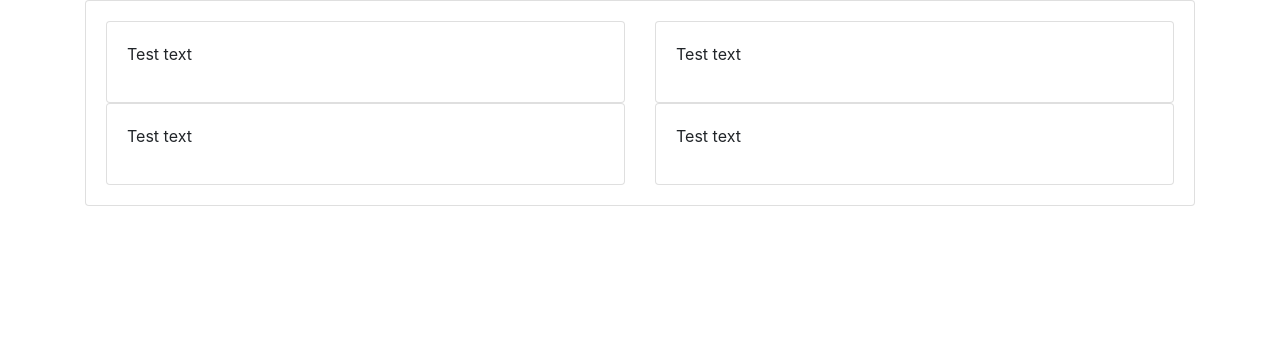
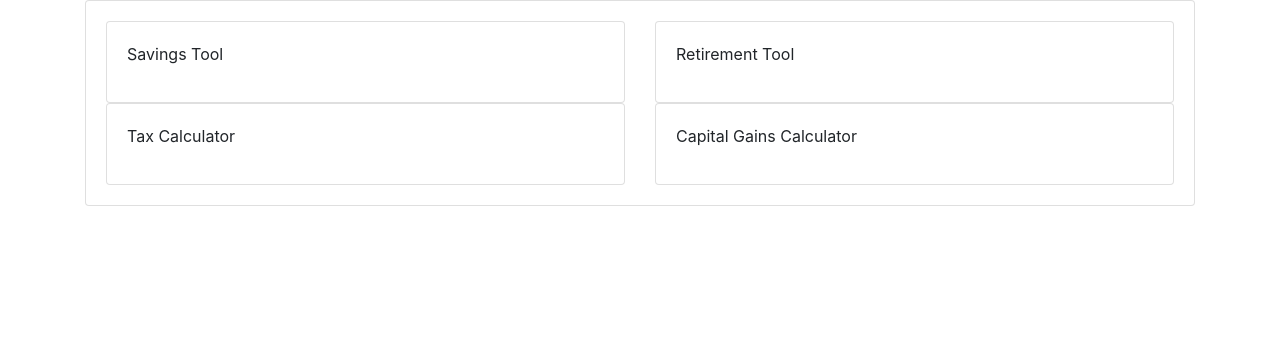
Before and after one commit to lilac-electron/Wealth_Management_Tool, a Flask app: page /tools in a window 1280 px wide. Shown: the part 124-469 px from the top of the page. Run offline with Flask 3, Linux system fonts and the light colour scheme; the visitor is signed in with stand-in values (Sample User, id 1); parts of the project's set-up code (start-up, migrations or seed data) failed here and were passed over; some libraries are stand-ins or nearby versions.

Commit message:
Adding the tools into the tools page

```diff
--- a/app.py
+++ b/app.py
@@ -13,7 +13,7 @@ from wtforms.validators import (
 )
 import email_validator
 
-from wtforms import MultipleFileField
+from wtforms import MultipleFileField, DecimalField
 from flask_sqlalchemy import SQLAlchemy
 from flask_login import (
     LoginManager, UserMixin, login_user, login_required, logout_user, current_user
@@ -205,6 +205,34 @@ class Form1(FlaskForm):
 class Form2(FlaskForm):
     field2 = StringField('Field 2', validators=[InputRequired()])
 
+class SavingsCalculator(FlaskForm):
+    savings_goal = DecimalField('Savings Goal', validators=[InputRequired()])
+    saving_per_month = DecimalField('Monthly Savings', validators=[InputRequired()])
+    current_savings = DecimalField('Current Savings', validators=[InputRequired()])
+    annual_interest_rate = DecimalField('Annual Interest Rate (%)', validators=[InputRequired()])
+    years_to_save = IntegerField('Years to Save', validators=[InputRequired()])
+
+class Retirement(FlaskForm):
+    current_age = IntegerField('Current Age', validators=[InputRequired()])
+    desired_retirement_age = IntegerField('Desired Retirement Age', validators=[InputRequired()])
+    current_savings = IntegerField('Current Retirement Savings', validators=[InputRequired()])
+    expected_annual_return = IntegerField('Expected Annual Return (%)', validators=[InputRequired()])
+    desired_annual_income = IntegerField('Desired Annual Retirement Income', validators=[InputRequired()])
+
+class TaxCalculator(FlaskForm):
+    annual_salary = DecimalField('Annual Salary', validators=[InputRequired()])
+    additional_income = DecimalField('Additional Income')
+    deductible_expenses = DecimalField('Deductible Expenses')
+    tax_year = IntegerField('Tax Year')
+    filing_status = StringField('Filing Status')
+
+class CapitalGainsCalculator(FlaskForm):
+    purchase_price = DecimalField('Purchase Price', validators=[InputRequired()])
+    sale_price = DecimalField('Sale Price', validators=[InputRequired()])
+    holding_period = IntegerField('Holding Period (Years)', validators=[InputRequired()])
+    cost_of_improvements = DecimalField('Cost of Improvements')
+    deductions_exemptions = DecimalField('Deductions/Exemptions')
+
 def clearAttribute():
     DynamicForm = [attr for attr in DynamicForm if  not(attr.startswith('field_'))]
 
@@ -285,7 +313,7 @@ def write_dict_to_excel(file_path, sheet_name, data_dict):
     # Save the workbook
     wb.save(file_path)
 
-def create_csv_file(file_path, column_names, data_dict):
+"""def create_csv_file(file_path, column_names, data_dict):
     with open(file_path, 'w', newline='') as file:
         writer = csv.DictWriter(file, fieldnames=column_names)
         writer.writeheader()
@@ -331,7 +359,7 @@ def read_user_data(username, upload_folder_path):
     #assets_dict = {'assets': asset_data}
     #credits_dict = {'credits': credit_data}
 
-    return asset_data, credit_data
+    return asset_data, credit_data"""
 
 def fetch_stock_data(ticker, start_date, end_date):
     yfin.pdr_override()
@@ -579,11 +607,90 @@ def simulatedGrowth():
         HRdata.append(HR_asset_val)
     return render_template('pages/simulatedGrowth.html', name=current_user.username, stock_table = stock_data_html, labels=labels, SPdata=SPdata, Sdata=Sdata, LRdata=LRdata, HRdata=HRdata)
 
+def toolsCardContent():
+    #This function will return all the card contents that are available.
+
+    print("add function")
+
 @app.route('/tools', methods=['GET', 'POST'])
 @login_required
 def tools():
-    return render_template('pages/tools.html')
+    savings_form = SavingsCalculator(request.form)
+    retirement_form = Retirement(request.form)
+    tax_calculator_form = TaxCalculator(request.form)
+    capital_gains_calculator_form = CapitalGainsCalculator(request.form)
 
+    if request.method == 'POST':
+        if savings_form.validate_on_submit():
+            # Process savings form data
+            savings_goal = savings_form.savings_goal.data
+            saving_per_month = savings_form.saving_per_month.data
+            current_savings = savings_form.current_savings.data
+            annual_interest_rate = savings_form.annual_interest_rate.data
+            years_to_save = savings_form.years_to_save.data
+
+            print(f"Savings Goal: {savings_goal}, Saving Per Month: {saving_per_month}, Current Savings: {current_savings}, Annual Interest Rate: {annual_interest_rate}, Years to Save: {years_to_save}")
+
+        elif retirement_form.validate_on_submit():
+            # Process retirement form data
+            current_age = retirement_form.current_age.data
+            desired_retirement_age = retirement_form.desired_retirement_age.data
+            current_savings = retirement_form.current_savings.data
+            expected_annual_return = retirement_form.expected_annual_return.data
+            desired_annual_income = retirement_form.desired_annual_income.data
+
+            print(f"Current Age: {current_age}, Desired Retirement Age: {desired_retirement_age}, Current Savings: {current_savings}, Expected Annual Return: {expected_annual_return}, Desired Annual Income: {desired_annual_income}")
+
+        elif tax_calculator_form.validate_on_submit():
+            # Process tax calculator form data
+            annual_salary = tax_calculator_form.annual_salary.data
+            additional_income = tax_calculator_form.additional_income.data
+            deductible_expenses = tax_calculator_form.deductible_expenses.data
+            tax_year = tax_calculator_form.tax_year.data
+            filing_status = tax_calculator_form.filing_status.data
+
+            print(f"Annual Salary: {annual_salary}, Additional Income: {additional_income}, Deductible Expenses: {deductible_expenses}, Tax Year: {tax_year}, Filing Status: {filing_status}")
+
+        elif capital_gains_calculator_form.validate_on_submit():
+            # Process capital gains calculator form data
+            purchase_price = capital_gains_calculator_form.purchase_price.data
+            sale_price = capital_gains_calculator_form.sale_price.data
+            holding_period = capital_gains_calculator_form.holding_period.data
+            cost_of_improvements = capital_gains_calculator_form.cost_of_improvements.data
+            deductions_exemptions = capital_gains_calculator_form.deductions_exemptions.data
+
+            print(f"Purchase Price: {purchase_price}, Sale Price: {sale_price}, Holding Period: {holding_period}, Cost of Improvements: {cost_of_improvements}, Deductions/Exemptions: {deductions_exemptions}")
+
+
+    return render_template('pages/tools.html', savings_form=savings_form, retirement_form=retirement_form, tax_calculator_form=tax_calculator_form, capital_gains_calculator_form=capital_gains_calculator_form)
+
+@app.route('/double_form', methods=['GET', 'POST'])
+@login_required
+def double_form():
+    form1 = Form1(request.form)
+    form2 = Form2(request.form)
+    card_content1 = None
+    card_content2 = None
+
+    if request.method == 'POST':
+        if form1.validate():
+            field1_value = form1.field1.data
+            card_content1 = f'New savings goal: {field1_value}'
+            app.config['RETIREMENT']['Retirement Age'] = field1_value
+            write_dict_to_excel(app.config['UPLOAD_FOLDER'], 'retirement', app.config['RETIREMENT'])
+            old_savings = app.config['SAVINGS']['Saving Goal']
+            card_content2 = f'Previous savings goal: {old_savings}'
+        elif form2.validate():
+            field2_value = form2.field2.data
+            card_content2 = f'New desired retirement age: {field2_value}'
+            app.config['SAVINGS']['Saving Goal'] = field2_value
+            write_dict_to_excel(app.config['UPLOAD_FOLDER'], 'savings', app.config['SAVINGS'])
+            old_retirement = app.config['RETIREMENT']['Retirement Age']
+            card_content1 = f'Previous retirement goal: {old_retirement}'
+
+    ### INSERT FUNCTION TO SAVE THE FORM INPUTS, AND SET THE OPPOSITE CARD TO THE SUBMISSION OF PREVIOUSLY SAVED IF APPLICABLE
+
+    return render_template('pages/doubleForm.html', form1=form1, form2=form2, card_content1=card_content1, card_content2=card_content2)
 
 @app.route('/updateFinances')
 @login_required
@@ -657,14 +764,21 @@ def register():
         #    writer.writerow([20, 400])
 
         # Define column names for asset and credit files
+        # Defining them in this way makes the forms more versatile
         asset_column_names = ['House', 'Car', 'Investments', 'Checking Account', 'Stocks', 'Savings', 'Retirement Accounts']
         credit_column_names = ['Rent', 'Mortgage', 'Utilities', 'Food and Groceries', 'Car Payments', 'Student loan Payments', 'Pension', 'Subscriptions', 'Health Insurance', 'House Insurance', 'Other Insurance']
+        savings_column_names = ['savings_goal', 'saving_per_month', 'current_savings', 'annual_interest_rate', 'years_to_save']
+        retirement_column_names = ['current_age','desired_retirement_age','current_savings','expected_annual_return','desired_annual_income']
+        tax_column_names = ['annual_salary','additional_income','deductible_expenses','tax_year','filing_status']
+        capital_gains_column_names = ['purchase_price','sale_price','holding_period','cost_of_improvements','deductions_exemptions']
 
         sheet_data = {
             'credits': credit_column_names,  # List for 'credits' sheet
             'assets': asset_column_names,      # List for 'assets' sheet
-            'retirement': ['Retirement Age'],  # List for 'retirement' sheet
-            'savings': ['Saving Goal'] # List for 'savings' sheet
+            'retirement': retirement_column_names,  # List for 'retirement' sheet
+            'savings': savings_column_names, # List for 'savings' sheet
+            'tax': tax_column_names, #List for 'tax' sheet
+            'capital gains': capital_gains_column_names
         }
         # Create dictionaries with column names as keys and 0 as values
         #asset_data_dict = dict.fromkeys(asset_column_names, 0)
@@ -791,34 +905,6 @@ def delete_files():
 
     return render_template('pages/deleteFiles.html', form=form)
 
-@app.route('/double_form', methods=['GET', 'POST'])
-@login_required
-def double_form():
-    form1 = Form1(request.form)
-    form2 = Form2(request.form)
-    card_content1 = None
-    card_content2 = None
-
-    if request.method == 'POST':
-        if form1.validate():
-            field1_value = form1.field1.data
-            card_content1 = f'New savings goal: {field1_value}'
-            app.config['RETIREMENT']['Retirement Age'] = field1_value
-            write_dict_to_excel(app.config['UPLOAD_FOLDER'], 'retirement', app.config['RETIREMENT'])
-            old_savings = app.config['SAVINGS']['Saving Goal']
-            card_content2 = f'Previous savings goal: {old_savings}'
-        elif form2.validate():
-            field2_value = form2.field2.data
-            card_content2 = f'New desired retirement age: {field2_value}'
-            app.config['SAVINGS']['Saving Goal'] = field2_value
-            write_dict_to_excel(app.config['UPLOAD_FOLDER'], 'savings', app.config['SAVINGS'])
-            old_retirement = app.config['RETIREMENT']['Retirement Age']
-            card_content1 = f'Previous retirement goal: {old_retirement}'
-
-    ### INSERT FUNCTION TO SAVE THE FORM INPUTS, AND SET THE OPPOSITE CARD TO THE SUBMISSION OF PREVIOUSLY SAVED IF APPLICABLE
-
-    return render_template('pages/doubleForm.html', form1=form1, form2=form2, card_content1=card_content1, card_content2=card_content2)
-
 @app.route('/logout')
 @login_required
 def logout():
@@ -854,7 +940,7 @@ def graph():
 #def monzo():
 #    return render_template('pages/monzo_test.html')
 
-@app.route('/capitalOne', methods=['GET', 'POST'])
+"""@app.route('/capitalOne', methods=['GET', 'POST'])
 def capitalOne():
     # Define the endpoint and request body
     api_url = 'https://api-sandbox.capitalone.com/oauth2/token'
@@ -953,7 +1039,7 @@ def access_token(authorization_code):
         else:
             return jsonify({"error": "Access token not found"}), 500
     except requests.exceptions.RequestException as e:
-        return jsonify({"error": str(e)}), 500
+        return jsonify({"error": str(e)}), 500"""
 
 
 #with app.app_context():
--- a/templates/pages/tools.html
+++ b/templates/pages/tools.html
@@ -70,14 +70,14 @@
                     <div class="col-md-6">
                         <div class="card">
                             <div class="card-body">
-                                <p>Test text</p>
+                                <p>Savings Tool</p>
                             </div>
                         </div>
                     </div>
                     <div class="col-md-6">
                         <div class="card">
                             <div class="card-body">
-                                <p>Test text</p>
+                                <p>Retirement Tool</p>
                             </div>
                         </div>
                     </div>
@@ -86,14 +86,14 @@
                     <div class="col-md-6">
                         <div class="card">
                             <div class="card-body">
-                                <p>Test text</p>
+                                <p>Tax Calculator</p>
                             </div>
                         </div>
                     </div>
                     <div class="col-md-6">
                         <div class="card">
                             <div class="card-body">
-                                <p>Test text</p>
+                                <p>Capital Gains Calculator</p>
                             </div>
                         </div>
                     </div>
```
Also changed, not shown: 1 other file.
